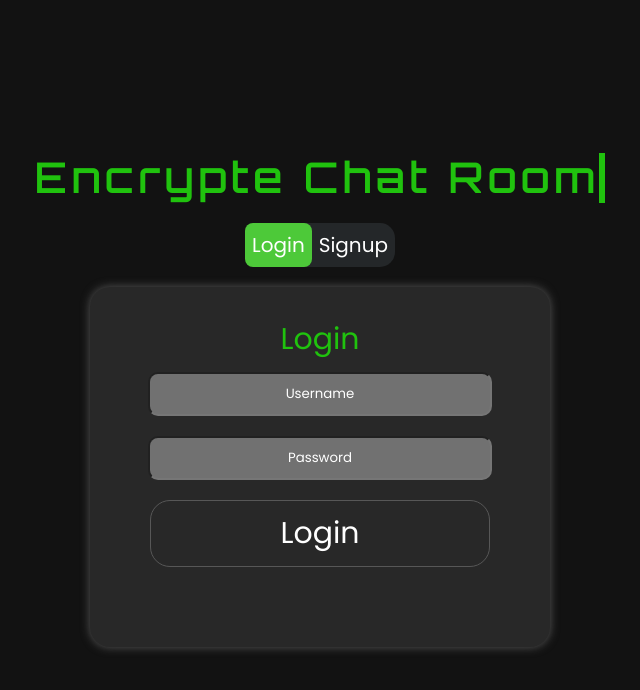
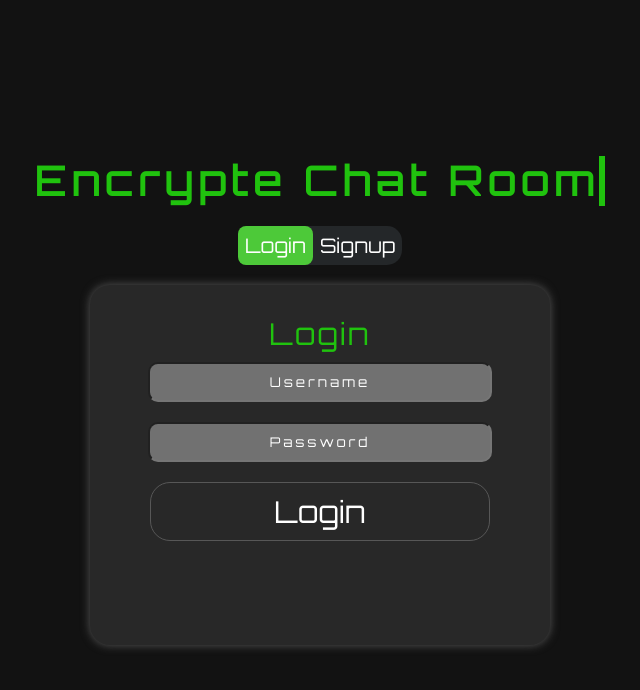
Before and after one commit to EasonMa1123/chatRoom, a Flask app: page / in a window 1280 px wide. Shown: the top 690 px of the page, without its empty margins (320-960 px from the left). Run offline with Flask 3, Linux system fonts and the light colour scheme.

Commit message:
improve login/signup css

```diff
--- a/app.py
+++ b/app.py
@@ -28,8 +28,7 @@ def home():
 @app.route('/create_room', methods=['POST'])
 def create_room():
 
-    room_code = str(random.randint(1000, 9999))
-    print(room_code)
+    room_code = str(random.randint(10000, 99999))
     if room_code in rooms:
         return jsonify({"Feedback": "Room already exists"})
     rooms[room_code] = []  # Create a new room with an empty message list
--- a/static/styles_home.css
+++ b/static/styles_home.css
@@ -31,6 +31,8 @@ body {
   min-height: 300px; /* Increase the height */
   box-shadow: 0 0 10px #575757; /* Optional shadow */
   font-size: 30px;
+  font-family: "Orbitron",serif;
+  letter-spacing: 2px;
 }
 
 input {
@@ -41,6 +43,8 @@ input {
   width: 80%; /* Make input fields wider */
   border-radius: 10px;
   background-color: #717171;
+  font-family: "Orbitron",serif;
+  letter-spacing: 3px;
 
 
 
@@ -49,7 +53,10 @@ input {
 
 ::placeholder {
   color: white;
-  font-size: 1em;}
+  font-size: 1em;
+  font-family: "Orbitron",serif;
+  letter-spacing: 3px;
+}
 
 input:focus,
 select:focus,
@@ -67,6 +74,7 @@ button {
   color: white;
   border: 1px solid #575757;
   font-size: 1em;
+  font-family: "Orbitron",serif;
 
 }
 #login-signup-switch {
@@ -93,6 +101,8 @@ button {
    float:left;
    color: #fff;
    cursor: pointer;
+   font-family: "Orbitron",serif;
+   font-size: 1em;
  }
  .signup-login-switch-toggle input:checked + label {
    background: #4dc939;
--- a/templates/lobby.html
+++ b/templates/lobby.html
@@ -8,6 +8,7 @@
     <link rel="stylesheet" href="/static/styles_home.css">
     <link rel="preconnect" href="https://fonts.googleapis.com">
     <link rel="preconnect" href="https://fonts.gstatic.com" crossorigin>
+    <link href="https://fonts.googleapis.com/css2?family=Orbitron&display=swap" rel="stylesheet">
     <link href="https://fonts.googleapis.com/css2?family=Poppins:ital,wght@0,100;0,200;0,300;0,400;0,500;0,600;0,700;0,800;0,900;1,100;1,200;1,300;1,400;1,500;1,600;1,700;1,800;1,900&display=swap" rel="stylesheet">
 
 
```
